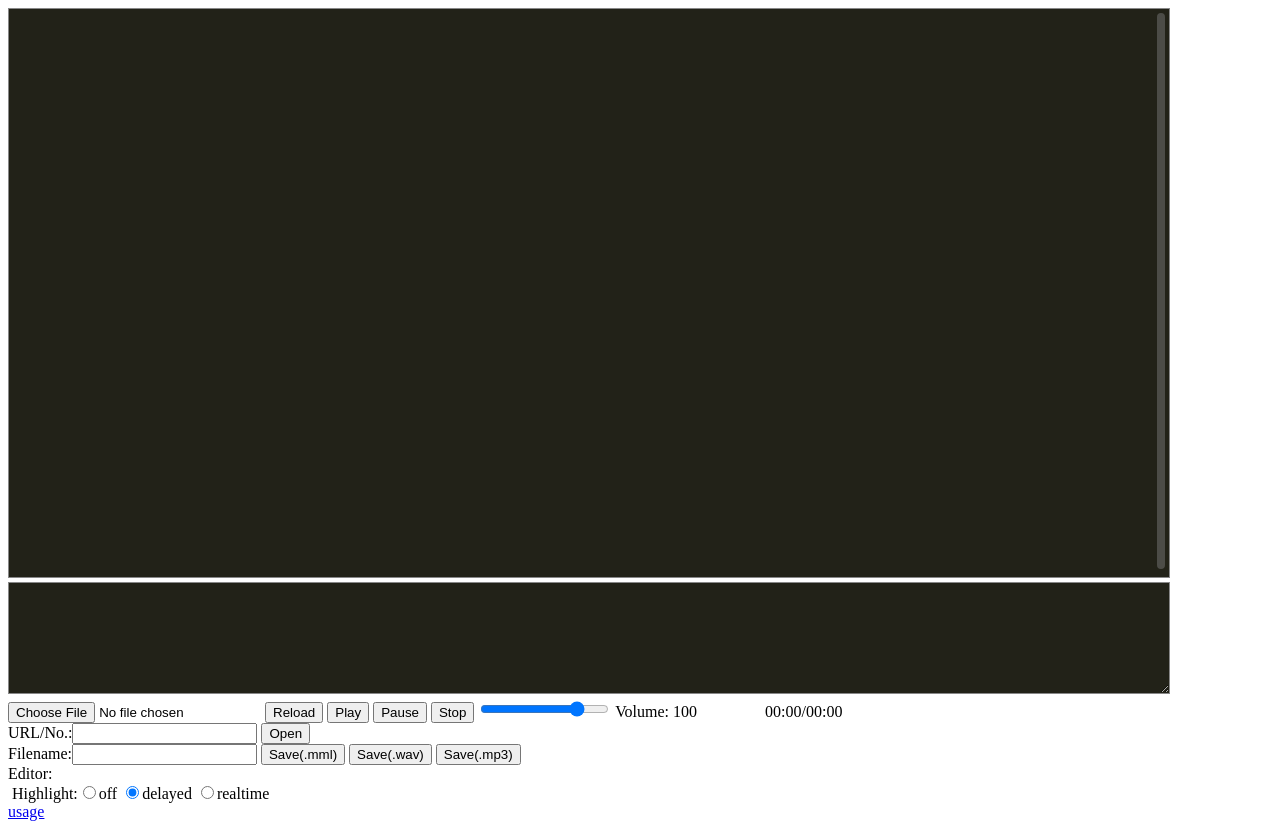
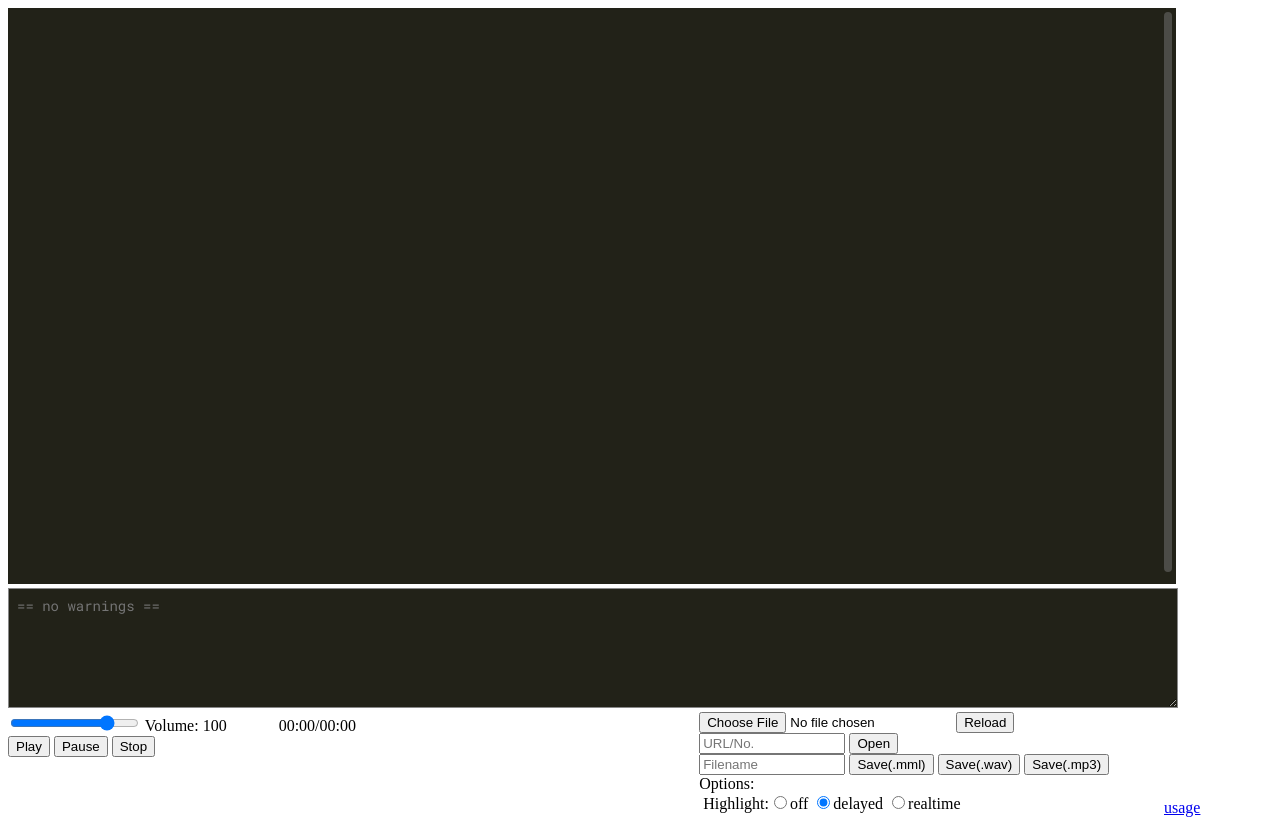
Before and after one commit to misosouP6250/FlMMLWriter, a plain HTML site: page index.html in a window 1280 px wide. Drawn offline with Linux system fonts and the light colour scheme.

Commit message:
レイアウトを変更してみるテスト

```diff
--- a/css/main.css
+++ b/css/main.css
@@ -229,16 +229,34 @@ span#mmlhighlight {
 	white-space: pre-wrap;
 	word-wrap: break-word;
 	overflow: hidden;
-	padding: 4px;
+	padding: 8px;
 	margin: 0;
+	top: 0;
+	left: 0;
+	border: 1px none #000;
+}
+
+div#mmlhighlightwrap {
+	pointer-events: none;
+	position: absolute;
+	margin: 0;
+	padding: 8px;
+	top: 0;
+	left: 0;
+	/* display: inline-block; */
+	overflow: hidden;
+	font-size: 16px;
+	color: #EEE;
 }
 
 /* テキストエリア */
 textarea#mmltxt {
+	-webkit-appearance: none;
 	resize: none;
 	background-color: #222218; /* 背景色 */
-	border: 1px solid #888;
+	/* border: 1px solid #888; */
 	caret-color: #AABDAA;
+	bottom: 0;
 }
 
 /* Warningエリア */
@@ -251,11 +269,9 @@ textarea#mmlwarn {
 }
 
 /* ハイライト */
-/*
 span#mmlhighlight {
-	padding: 4px;
+	border: 1px none #000;
 }
-*/
 
 /* span 改行設定 */
 span {
@@ -276,3 +292,21 @@ div#scrollBar {
 div#scrollBar:hover {
 	opacity: 0.8;
 }
+
+/* コントロール */
+div#ctrls > #ctrl-right {
+	float: right;
+}
+
+div#ctrls > #ctrl-left {
+	float: left;
+}
+
+div#ctrls::after {
+	clear: both;
+}
+
+/* テキスト */
+input#mmlurl, input#mmlsavefilename {
+	width: 30%;
+}
--- a/index.html
+++ b/index.html
@@ -13,35 +13,47 @@
 		writer = new FlMMLWriter();
 	});
 </script>
+<!-- <link rel="stylesheet" type="text/css" href="css/normalize.css"> -->
 <link rel="stylesheet" type="text/css" href="css/main.css">
 </head>
 <body>
-	<textarea id="mmltxt" cols=120 rows=32 spellcheck="false"></textarea>
-	<div id="mmlhighlightwrap" style="pointer-events: none; position: absolute; top: 9px; left: 9px; display: inline-block; overflow: hidden; font-size: 16px">
-	 <span id="mmlhighlight" style="position:absolute; top: 0; left: 0; display: inline-block;">
-	 </span>
+	<div style="display: inline-block; position: relative">
+		<textarea id="mmltxt" spellcheck="false"></textarea>
+		<div id="mmlhighlightwrap" style="bottom: 0; right: 0">
+			<span id="mmlhighlight" style="position:absolute; top: 0; left: 0; display: inline-block;"></span>
 			<div id="scrollBar"></div>
 		</div>
-	<br>
-	<textarea id="mmlwarn" cols=120 rows=6></textarea><br>
-	<input type="file" id="mmlfile" onChange="writer.onMMLSelected(document.getElementById('mmlfile'))"></input>
-	<input type="button" id="mmlreload" value="Reload" onClick="writer.onMMLSelected(document.getElementById('mmlfile'))">
+	</div>
+	<div style="position: relative">
+		<textarea id="mmlwarn" cols=120 rows=6 placeholder="== no warnings =="></textarea>
+	</div>
+	<div style="display: inline-block; width: 90vw">
+		<div id="ctrls">
+			<div id="ctrl-left" style="text-align: left; width: 60%">
+				<input type="range" id="mmlvolume" min="0" max="127" step="1" value="100" onClick="writer.onVolumeChange(this.value)">
+				<span id="mmlstatus">Volume: 100</span><span>　　　</span>
+				<span id="mmltime">00:00/00:00</span><br>
 				<input type="button" id="mmlplay" value="Play" onClick="writer.play()">
 				<input type="button" id="mmlpause" value="Pause" onClick="writer.pause()">
 				<input type="button" id="mmlstop" value="Stop" onClick="writer.stop()">
-	<input type="range" id="mmlvolume" min="0" max="127" step="1" value="100" onClick="writer.onVolumeChange(this.value)">
-	<span id="mmlstatus">Volume: 100</span><span>　　　　</span>
-	<span id="mmltime">00:00/00:00</span><br>
-	<span>URL/No.:</span><input type="text" id="mmlurl" value="">
+			</div>
+			<div id="ctrl-right" style="text-align: left; width: 40%">
+				<input type="file" id="mmlfile" onChange="writer.onMMLSelected(document.getElementById('mmlfile'))"></input>
+				<input type="button" id="mmlreload" value="Reload" onClick="writer.onMMLSelected(document.getElementById('mmlfile'))">
+				<br>
+				<input type="text" id="mmlurl" value="" placeholder="URL/No.">
 				<input type="button" id="mmlopenurl" value="Open" onClick="writer.openUrl(document.getElementById('mmlurl').value)"><br>
-	<span>Filename:</span><input type="text" id="mmlsavefilename" value="">
+				<input type="text" id="mmlsavefilename" value="" placeholder="Filename">
 				<input type="button" id="mmlsavetxt" value="Save(.mml)" onClick="writer.saveText('.mml')">
 				<input type="button" id="mmlsave" value="Save(.wav)" onClick="writer.save(false)">
 				<input type="button" id="mmlsavemp3" value="Save(.mp3)" onClick="writer.save(true)"><br>
-	<span>Editor:</span><br>
+				<span>Options:</span><br>
 				<span> Highlight:</span><input type="radio" id="hlt-off" name="editorHL" value="off" onClick="writer.changeHltMode()"><span>off</span>
 				<input type="radio" id="hlt-delay" name="editorHL" value="delay" checked="checked" onClick="writer.changeHltMode()"><span>delayed</span>
 				<input type="radio" id="hlt-rt" name="editorHL" value="rt" onClick="writer.changeHltMode()"><span>realtime</span><br>
-	<a href="https://github.com/misosouP6250/FlMMLWriter/blob/master/README.md">usage</a><br>
+			</div>
+		</div>
+	</div>
+	<a target="blanc" href="https://github.com/misosouP6250/FlMMLWriter/blob/master/README.md">usage</a><br>
 </body>
 </html>
--- a/js/main/main.js
+++ b/js/main/main.js
@@ -1340,14 +1340,15 @@ var FlMMLWriter = function () {
 
 		changeHltMode();
 
-		elmTxt.style.WebkitAppearance = "none";
-		elmTxt.style.top = "10px";
-		elmTxt.style.left = "10px";
+		// elmTxt.style.WebkitAppearance = "none";
+		// elmTxt.style.top = "10px";
+		// elmTxt.style.left = "10px";
 		elmTxt.style.width = "90vw";
 		elmTxt.style.height = "70vh";
-		elmTxt.style.padding = "4px";
+		// elmTxt.style.padding = "4px";
 
 
+		/*
 		elmHlt.style.WebkitAppearance = "none";
 		elmHlt.style.pointerEvents = "none";
 		elmHlt.style.MosUserSelect = "none";
@@ -1355,13 +1356,15 @@ var FlMMLWriter = function () {
 		elmHlt.style.WebkitUserSelect = "none";
 		elmHlt.style.top = "0";
 		elmHlt.style.left = "0";
+		*/
 		elmHlt.style.width = elmTxt.style.width;
-		elmHlt.style.padding = "4px";
+		// elmHlt.style.height = elmTxt.style.height;
+		// elmHlt.style.padding = "4px";
 
 		elmHltWrap.style.width = elmTxt.style.width;
 		elmHltWrap.style.height = elmTxt.style.height;
-		elmHltWrap.style.padding = "4px";
-		elmHltWrap.style.color = "#EEE";
+		// elmHltWrap.style.padding = "4px";
+		// elmHltWrap.style.color = "#EEE";
 
 		elmTxt.addEventListener("input", function(e) {
 			var cancelUpdt = function () {
@@ -1477,6 +1480,9 @@ var FlMMLWriter = function () {
 		onVolumeChange: function(vol) {
 			onVolumeChange(vol);
 		},
+		changeHltMode: function() {
+			changeHltMode();
+		},
 		save: function(isMP3) {
 			save(isMP3);
 		}
```
Lines whose indentation alone changed are shown as unchanged.
